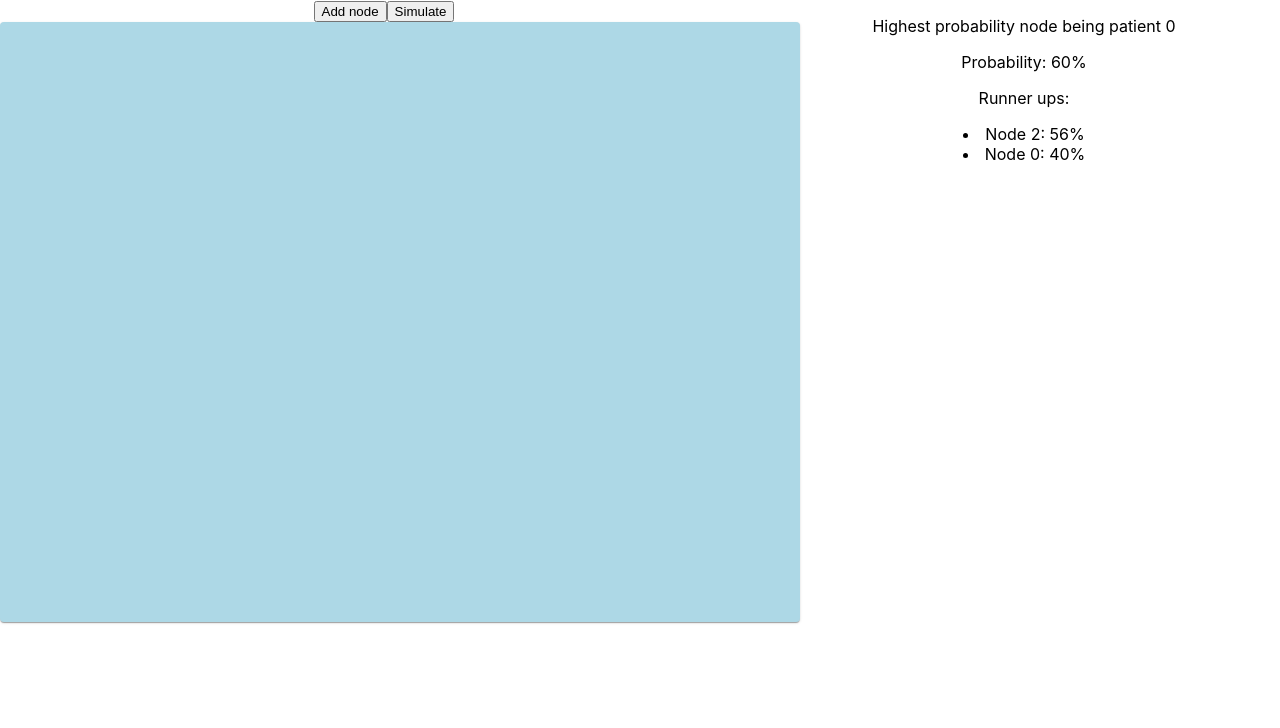
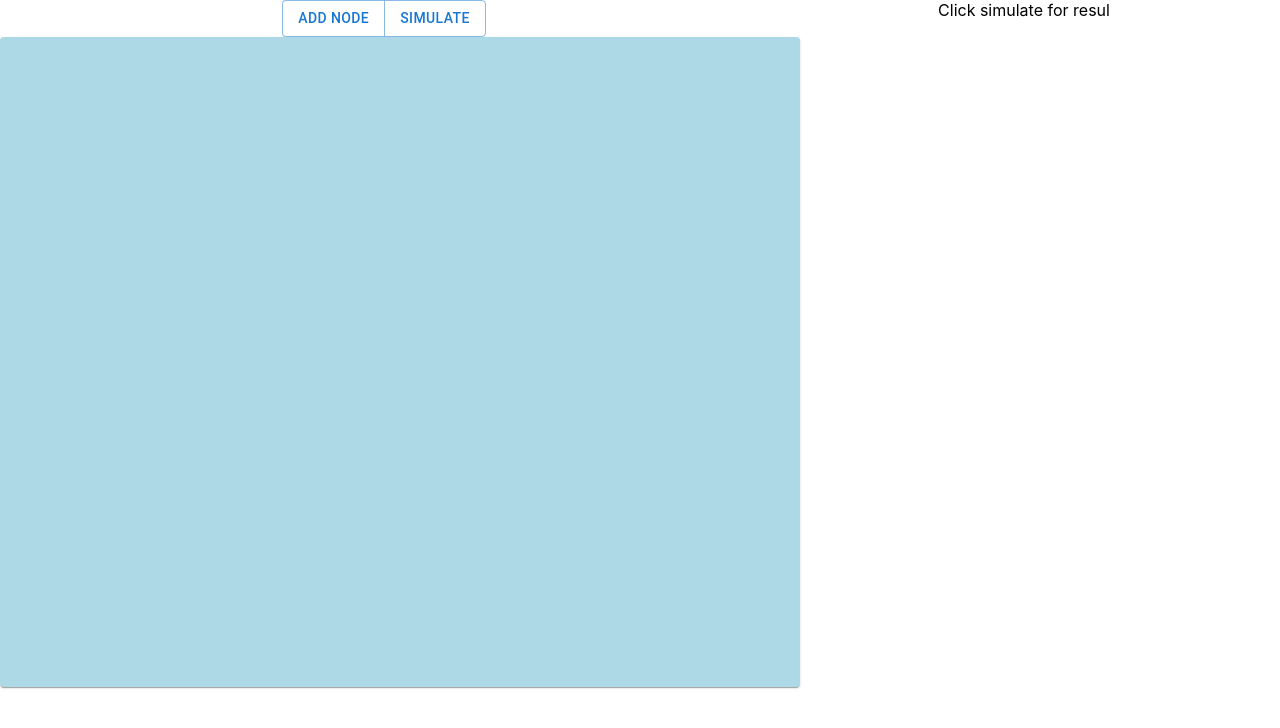
Before and after one commit to dannychen0830/CSDS_395, a React (Create React App) app in the folder frontend/: page / in a window 1280 px wide. Shown: the top 728 px of the page. Built offline with nearby package versions, Linux system fonts and the light colour scheme.

Commit message:
Add demo page. Need styling

```diff
--- a/frontend/src/Components/Interactive/Canvas.js
+++ b/frontend/src/Components/Interactive/Canvas.js
@@ -1,6 +1,6 @@
 import Node from "./Node";
 import Connection from "./Connection";
-import { Paper } from "@mui/material";
+import { Button, ButtonGroup, Paper } from "@mui/material";
 import { useState, useCallback, useReducer, useRef } from "react";
 import ContextMenu from "./ContextMenu";
 import { useSelector, useDispatch } from "react-redux";
@@ -10,9 +10,50 @@ import {
   toggleInfect as toggleInfectRedux,
   deleteNode as deleteNodeRedux,
 } from "../../store/reducers/network";
+import { setResult as setResultRedux } from "../../store/reducers/apiCall";
 
 const width = 800;
-const height = 600;
+const height = 650;
+
+const convertNodesToInputFormat = (nodes) => {
+  let nodesOnly = [];
+  let infected = [];
+  let connections = [];
+
+  nodes.forEach((node) => {
+    nodesOnly.push(node.name);
+    if (node.infected) {
+      infected.push(node.name);
+    }
+    node.connections.forEach((target) => connections.push([node.name, target]));
+  });
+  return { nodes: nodesOnly, infected: infected, connections: connections };
+};
+
+function shuffle(array) {
+  return array.sort(() => Math.random() - 0.5);
+}
+
+async function fetchSimulationCall({ nodes, connections, infected }) {
+  // TODO: Actually fetch the api when the api is up
+  // Fake data look like [3,1,2]: 0.46, [2,1,3]: 0.3, [1,2,3]: 0.23 }
+  let hmap = new Map();
+  let permu = infected;
+  for (let i = 0; i < 100; i++) {
+    permu = shuffle(infected);
+
+    if (hmap[permu] != undefined) {
+      hmap[permu] = hmap[permu] + 1;
+    } else {
+      hmap[permu] = 1;
+    }
+  }
+  let result = [];
+  for (const [k, v] of Object.entries(hmap)) {
+    result.push({ sequence: k, probability: v / 100 });
+  }
+  return result.sort((a, b) => b.probability - a.probability);
+}
 
 const createNode = (nodes) => {
   let newNode = {
@@ -182,15 +223,26 @@ function Canvas() {
   // });
   return (
     <div>
-      <button
+      <ButtonGroup>
+        <Button
           onClick={(event) => {
             console.log("clicked");
             dispatch({ type: "addNode", dispatchRedux: dispatchRedux });
           }}
         >
           Add node
-      </button>
-      <button>Simulate</button>
+        </Button>
+        <Button
+          onClick={async function ano() {
+            let inputFormated = convertNodesToInputFormat(state.nodes);
+            let result = await fetchSimulationCall(inputFormated);
+            dispatchRedux(setResultRedux(result));
+          }}
+        >
+          Simulate
+        </Button>
+      </ButtonGroup>
+
       <Paper
         ref={canvas}
         style={{
--- a/frontend/src/Components/Result/ResultDisplay.js
+++ b/frontend/src/Components/Result/ResultDisplay.js
@@ -1,12 +1,20 @@
+import { useSelector, useDispatch } from "react-redux";
 const ResultDisplay = (props) => {
-  return (
+  const resultRedux = useSelector((state) => state.apiCall.result);
+  return resultRedux ? (
     <div>
-      <p>Highest probability node being patient 0</p>
-      <p>Probability: 60%</p>
+      <p>Highest probability sequences: {resultRedux[0].sequence}</p>
+      <p>Probability: {resultRedux[0].probability * 100}%</p>
       <p>Runner ups:</p>
-      <li>Node 2: 56%</li>
-      <li>Node 0: 40%</li>
+      {resultRedux.slice(1, 10).map((item) => {
+        let text = `Sequence: ${item.sequence}, probability: ${
+          item.probability * 100
+        } %`;
+        return <p>{text}</p>;
+      })}
     </div>
+  ) : (
+    <div>Click simulate for resul</div>
   );
 };
 
--- a/frontend/src/store/index.js
+++ b/frontend/src/store/index.js
@@ -1,8 +1,10 @@
 import { configureStore } from "@reduxjs/toolkit";
 import networkReducer from "./reducers/network";
+import apiCallReducer from "./reducers/apiCall";
 
 export default configureStore({
   reducer: {
     network: networkReducer,
+    apiCall: apiCallReducer,
   },
 });
--- /dev/null
+++ b/frontend/src/store/reducers/apiCall.js
@@ -0,0 +1,20 @@
+import { createSlice } from "@reduxjs/toolkit";
+
+export const apiCallSlice = createSlice({
+  name: "apiCall",
+  initialState: {
+    result: null,
+  },
+  reducers: {
+    setResult: (state, action) => {
+      return {
+        ...state,
+        result: action.payload,
+      };
+    },
+  },
+});
+
+export const { setResult } = apiCallSlice.actions;
+
+export default apiCallSlice.reducer;
```
Lines whose indentation alone changed are shown as unchanged.
